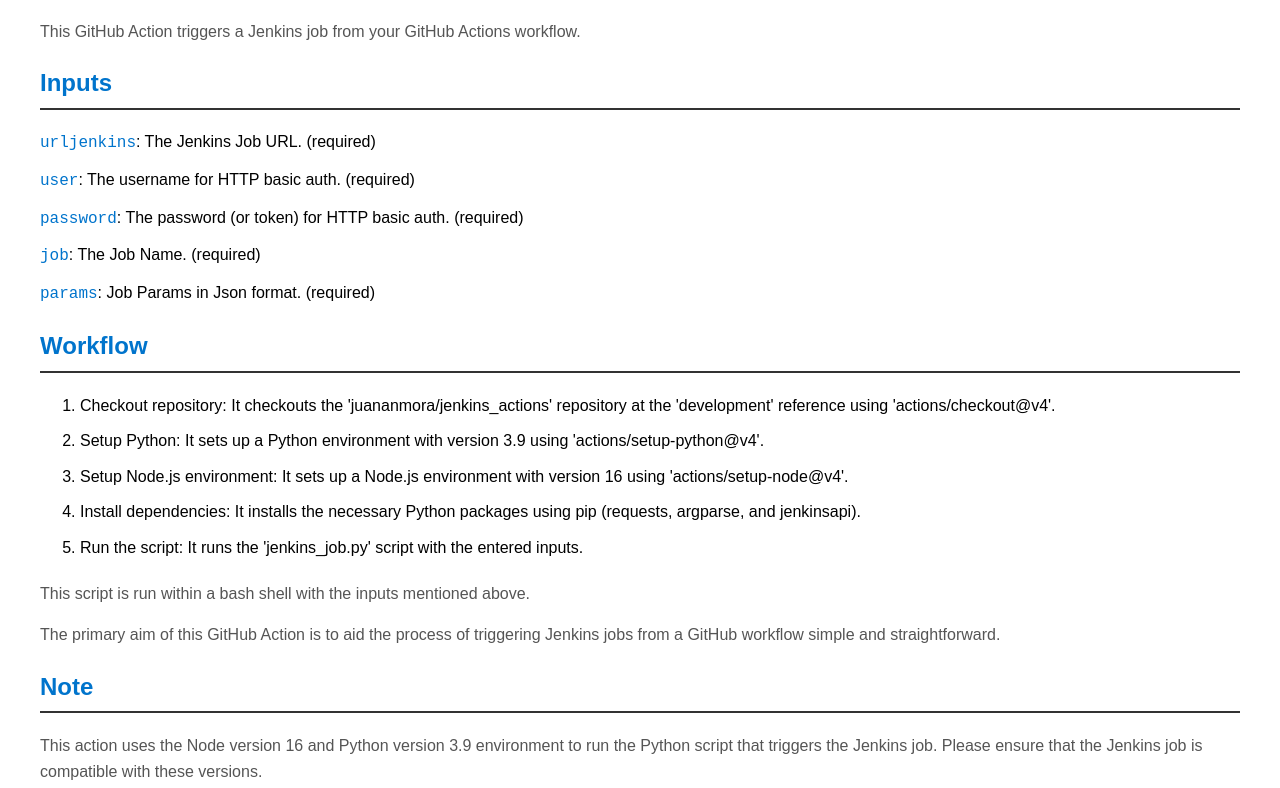
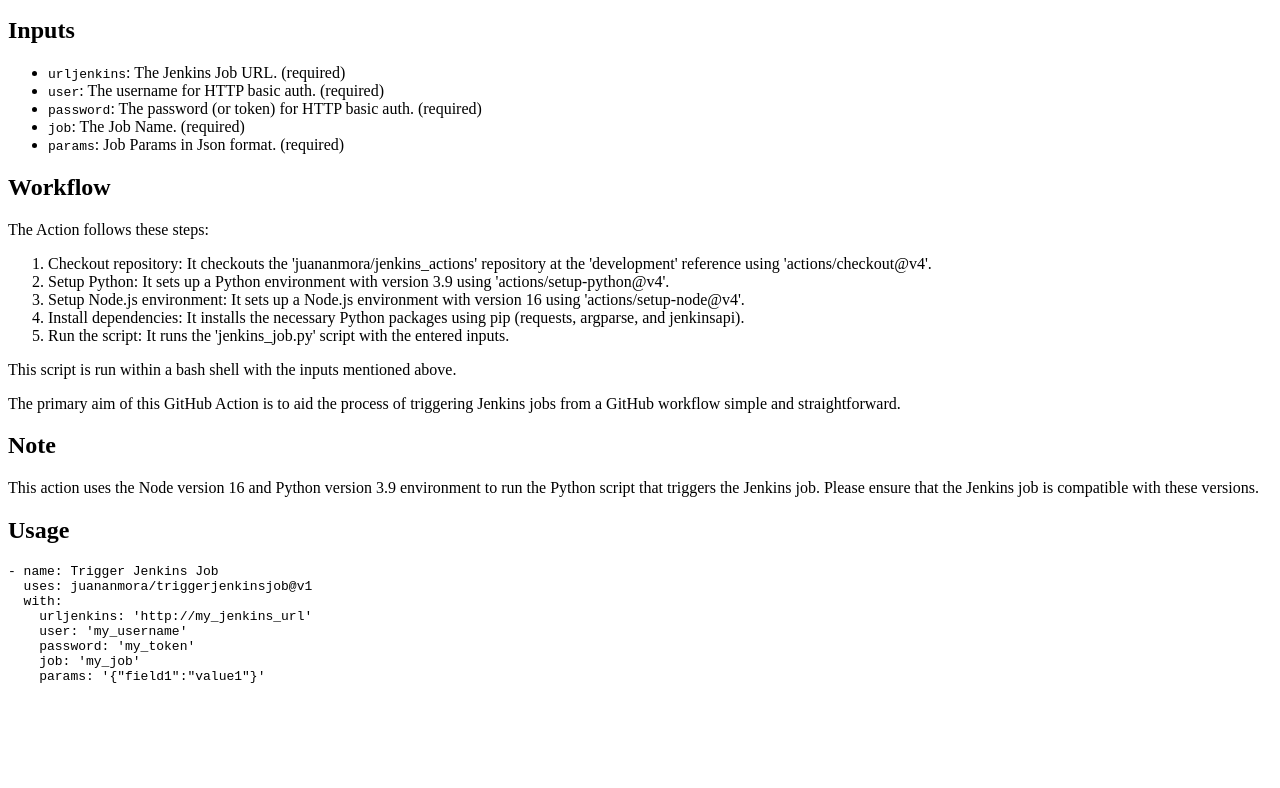
Before and after one commit to juananmora/triggerjenkinsjob, a plain HTML site: page index.html in a window 1280 px wide. Shown: the part 101-889 px from the top of the page. After the commit the page ends 800 px from the top, so only its background shows below. Drawn offline with Linux system fonts and the light colour scheme.

Commit message:
Update index.html

```diff
--- a/index.html
+++ b/index.html
@@ -4,56 +4,14 @@
   <meta charset="UTF-8">
   <meta name="viewport" content="width=device-width, initial-scale=1.0">
   <title>TriggerJenkinsJob GitHub Action</title>
-  <style>
-    body {
-      font-family: 'Arial', sans-serif;
-      line-height: 1.6;
-      margin: 40px;
-    }
-
-    h1, h2 {
-      color: #333;
-      border-bottom: 2px solid #333;
-      padding-bottom: 5px;
-    }
-
-    p {
-      color: #555;
-    }
-
-    ul {
-      list-style-type: none;
-      padding: 0;
-    }
-
-    li {
-      margin-bottom: 10px;
-    }
-
-    ol {
-      margin-bottom: 20px;
-    }
-
-    pre {
-      background-color: #f4f4f4;
-      padding: 10px;
-      border-radius: 5px;
-      overflow-x: auto;
-    }
-
-    code {
-      font-family: 'Courier New', monospace;
-      color: #0074cc;
-    }
-  </style>
 </head>
 <body>
 
-<h1 style="color: #0074cc;">TriggerJenkinsJob GitHub Action</h1>
+<h1>TriggerJenkinsJob GitHub Action</h1>
 
 <p>This GitHub Action triggers a Jenkins job from your GitHub Actions workflow.</p>
 
-<h2 style="color: #0074cc;">Inputs</h2>
+<h2>Inputs</h2>
 
 <ul>
   <li><code>urljenkins</code>: The Jenkins Job URL. (required)</li>
@@ -63,7 +21,9 @@
   <li><code>params</code>: Job Params in Json format. (required)</li>
 </ul>
 
-<h2 style="color: #0074cc;">Workflow</h2>
+<h2>Workflow</h2>
+
+<p>The Action follows these steps:</p>
 
 <ol>
   <li>Checkout repository: It checkouts the 'juananmora/jenkins_actions' repository at the 'development' reference using 'actions/checkout@v4'.</li>
@@ -77,11 +37,11 @@
 
 <p>The primary aim of this GitHub Action is to aid the process of triggering Jenkins jobs from a GitHub workflow simple and straightforward.</p>
 
-<h2 style="color: #0074cc;">Note</h2>
+<h2>Note</h2>
 
 <p>This action uses the Node version 16 and Python version 3.9 environment to run the Python script that triggers the Jenkins job. Please ensure that the Jenkins job is compatible with these versions.</p>
 
-<h2 style="color: #0074cc;">Usage</h2>
+<h2>Usage</h2>
 
 <pre><code>- name: Trigger Jenkins Job
   uses: juananmora/triggerjenkinsjob@v1
@@ -95,3 +55,5 @@
 
 </body>
 </html>
+
+</html>
```
